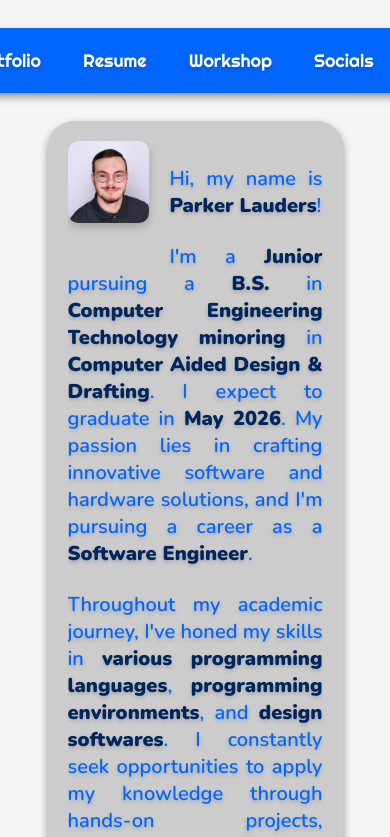
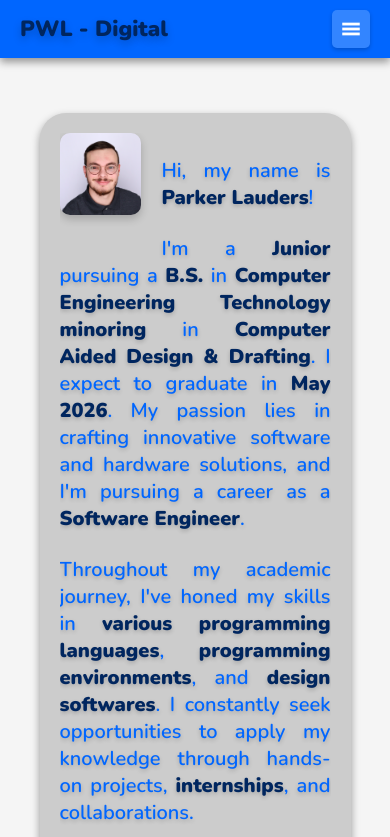
Before and after one commit to LaudersP/pwldigital-website-v2, a React (Create React App) app: page / in a window 390 px wide. Shown: the top 837 px of the page. Built offline with nearby package versions, Linux system fonts and the light colour scheme.

Commit message:
feat: Added mobile navbar

```diff
--- a/src/Components/Interaction/NavBar/NavBar.css
+++ b/src/Components/Interaction/NavBar/NavBar.css
@@ -1,3 +1,9 @@
+* {
+  margin: 0;
+  padding: 0;
+  box-sizing: border-box;
+}
+
 .navbar {
   padding: 0;
   margin: 0;
@@ -7,6 +13,14 @@
   position: fixed;
   width: 100%;
   z-index: 100;
+}
+
+.navbar-content {
+  padding: 17px;
+  margin: 0;
+  background-color: #0066ff;
+  border-radius: 100px;
+  box-shadow: 0 4px 8px rgba(0, 0, 0, 0.4);
 }
 
 .navbar ul {
@@ -20,25 +34,14 @@
   font-size: 18px;
 }
 
-.navbar-content {
-  padding: 0;
-  margin: 0;
-  background-color: #0066ff;
-  border-radius: 100px;
-  box-shadow: 0 4px 8px rgba(0, 0, 0, 0.4);
-}
-
 .navbar li {
   padding: 0;
-  margin: 0;
   margin: 0px 15px;
 }
 
 .navbar a {
-  margin: 0;
   color: #ffffff;
   text-decoration: none;
-  display: block;
   padding: 3px 6px;
   transition: background-color 0.75s, transform 0.75s;
   border-radius: 30px;
@@ -47,10 +50,95 @@
 .navbar a:not(.active-link):hover {
   background-color: #3385ff;
   border-radius: 30px;
-  box-shadow: 0 4px 8px rgba(0, 0, 0, 0.1);
   transform: scale(1.1);
 }
 
 .navbar a.active-link {
   color: #00265f;
 }
+
+.mobile-navbar {
+  display: none;
+  flex-direction: column;
+  justify-content: flex-start;
+  background-color: #0066ff;
+  position: fixed;
+  top: 0;
+  width: 100%;
+  z-index: 1000;
+  left: 0;
+  box-shadow: 0 4px 8px rgba(0, 0, 0, 0.4);
+  padding: 0%;
+}
+
+.mobile-navbar-header {
+  display: flex;
+  justify-content: space-between;
+  align-items: center;
+  padding: 10px 20px;
+}
+
+.mobile-navbar-header .logo {
+  font-family: "Nunito", sans-serif;
+  font-weight: 900;
+  font-size: 22px;
+  color: #00265f;
+  text-shadow: 0 4px 8px rgba(0, 0, 0, 0.2);
+}
+
+#menu-icon {
+  cursor: pointer;
+  background-color: #3385ff;
+  padding: 8px;
+  border-radius: 5px;
+  color: white;
+  font-size: 22px;
+  font-weight: 900;
+  box-shadow: 0 2px 4px rgba(0, 0, 0, 0.2);
+}
+
+.mobile-dropdown {
+  padding: 10px 0;
+  margin: 0 10px;
+  border-top: 2px solid #00265f;
+}
+
+.mobile-dropdown ul {
+  list-style: none;
+  padding: 0;
+  margin: 0;
+  display: flex;
+  flex-direction: column;
+}
+
+.mobile-dropdown li {
+  margin: 10px 0;
+  padding: 0px 10px;
+}
+
+.mobile-dropdown a {
+  color: #ffffff;
+  text-decoration: none;
+  font-size: 18px;
+  display: block;
+}
+
+.mobile-dropdown a.active-link {
+  color: #00265f;
+}
+
+.mobile-dropdown a:hover {
+  background-color: #3385ff;
+  border-radius: 5px;
+  padding: 8px 16px;
+}
+
+@media (max-width: 768px) {
+  .desktop-navbar {
+    display: none;
+  }
+
+  .mobile-navbar {
+    display: flex;
+  }
+}
--- a/src/Components/Interaction/NavBar/NavBar.jsx
+++ b/src/Components/Interaction/NavBar/NavBar.jsx
@@ -1,11 +1,18 @@
-import React from "react";
+import React, { useState } from "react";
 import "./NavBar.css";
-
 import { NavLink } from "react-router-dom";
 
 function NavBar() {
+  const [menuOpen, setMenuOpen] = useState(false);
+
+  const toggleMenu = () => {
+    setMenuOpen(!menuOpen);
+  };
+
   return (
-    <div className="navbar">
+    <>
+      {/* Desktop and Tablet Version */}
+      <div className="navbar desktop-navbar">
         <nav className="navbar-content">
           <ul>
             <li>
@@ -59,6 +66,81 @@ function NavBar() {
           </ul>
         </nav>
       </div>
+
+      {/* Mobile Version */}
+      <div className="navbar mobile-navbar">
+        <div className="mobile-navbar-header">
+          <div className="logo">PWL - Digital</div>
+          <span
+            class="material-symbols-outlined"
+            id="menu-icon"
+            onClick={toggleMenu}
+          >
+            {menuOpen ? "close" : "menu"}
+          </span>
+        </div>
+        {menuOpen && (
+          <div className="mobile-dropdown">
+            <ul>
+              <li>
+                <NavLink
+                  to="/"
+                  className={({ isActive }) => (isActive ? "active-link" : "")}
+                  onClick={toggleMenu}
+                >
+                  Home
+                </NavLink>
+              </li>
+              <li>
+                <NavLink
+                  to="/portfolio"
+                  className={({ isActive }) => (isActive ? "active-link" : "")}
+                  onClick={toggleMenu}
+                >
+                  Portfolio
+                </NavLink>
+              </li>
+              <li>
+                <NavLink
+                  to="/resume"
+                  className={({ isActive }) => (isActive ? "active-link" : "")}
+                  onClick={toggleMenu}
+                >
+                  Resume
+                </NavLink>
+              </li>
+              <li>
+                <NavLink
+                  to="/workshop"
+                  className={({ isActive }) => (isActive ? "active-link" : "")}
+                  onClick={toggleMenu}
+                >
+                  Workshop
+                </NavLink>
+              </li>
+              <li>
+                <NavLink
+                  to="/socials"
+                  className={({ isActive }) => (isActive ? "active-link" : "")}
+                  onClick={toggleMenu}
+                >
+                  Socials
+                </NavLink>
+              </li>
+              <li>
+                <NavLink
+                  to="/appearances"
+                  className={({ isActive }) => (isActive ? "active-link" : "")}
+                  onClick={toggleMenu}
+                >
+                  Appearances
+                </NavLink>
+              </li>
+            </ul>
+          </div>
+        )}
+      </div>
+    </>
   );
 }
 
```
Lines whose indentation alone changed are shown as unchanged.
